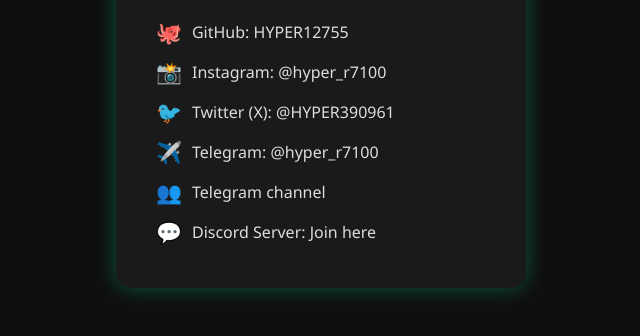
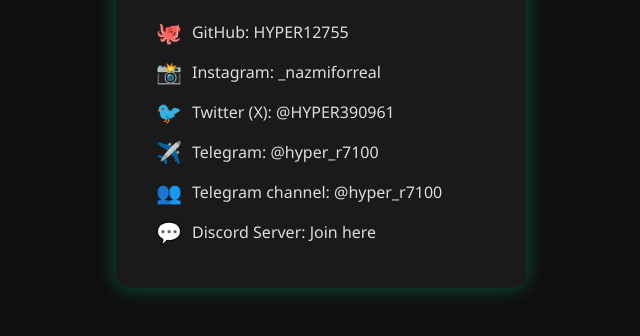
Before and after one commit to HYPER12755/MY-SOCIAL-MEDIA-ACCOUNTS, a plain HTML site: page index.html in a window 1280 px wide. Shown: the part 306-642 px from the top of the page, without its empty margins (319-959 px from the left). Drawn offline with Linux system fonts and the light colour scheme.

Commit message:
Update index.html

```diff
--- a/index.html
+++ b/index.html
@@ -51,10 +51,10 @@
   <div class="card">
     <h1>🌐HYPΞRツ하이</h1>
     <a class="link" href="https://github.com/HYPER12755" target="_blank"><span class="emoji">🐙</span><span>GitHub: HYPER12755</span></a>
-    <a class="link" href="https://instagram.com/hyper_r7100" target="_blank"><span class="emoji">📸</span><span>Instagram: @hyper_r7100</span></a>
+    <a class="link" href="https://instagram.com/_nazmiforreal" target="_blank"><span class="emoji">📸</span><span>Instagram: _nazmiforreal</span></a>
     <a class="link" href="https://twitter.com/HYPER390961" target="_blank"><span class="emoji">🐦</span><span>Twitter (X): @HYPER390961</span></a>
     <a class="link" href="https://t.me/hyper_r7100" target="_blank"><span class="emoji">✈️</span><span>Telegram: @hyper_r7100</span></a>
-    <a class="link" href="https://t.me/hyper_rr7100" target="_blank"><span class="emoji">👥</span><span>Telegram channel</span></a>
+    <a class="link" href="https://t.me/hyper_rr7100" target="_blank"><span class="emoji">👥</span><span>Telegram channel: @hyper_r7100</span></a>
     <a class="link" href="https://discord.gg/gdd6cKMBbT" target="_blank"><span class="emoji">💬</span><span>Discord Server: Join here</span></a>
   </div>
 </body>
```
